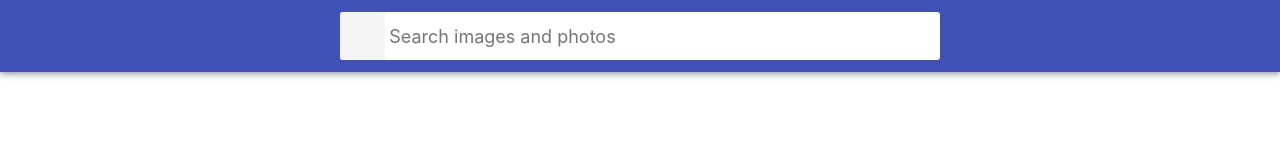
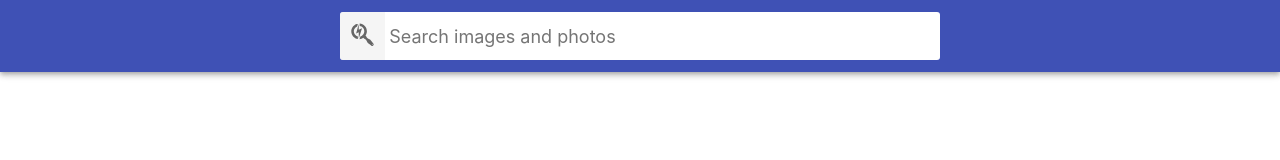
Before and after one commit to ViktorZvonar/goit-react-hw-03-image-finder, a React (Create React App) app: page / in a window 1280 px wide. Shown: the top 160 px of the page. Built offline with nearby package versions, Linux system fonts and the light colour scheme.

Commit message:
search glass done

```diff
--- a/package.json
+++ b/package.json
@@ -11,6 +11,7 @@
     "proptypes": "^1.1.0",
     "react": "^18.1.0",
     "react-dom": "^18.1.0",
+    "react-icons": "^4.7.1",
     "react-loader-spinner": "^5.3.4",
     "react-scripts": "5.0.1",
     "web-vitals": "^2.1.3"
--- a/src/components/Searchbar/Searchbar.jsx
+++ b/src/components/Searchbar/Searchbar.jsx
@@ -1,5 +1,6 @@
 import { Component } from 'react';
 import { PropTypes } from 'prop-types';
+import { FaSearchengin } from 'react-icons/fa';
 
 import css from './Searchbar.module.css';
 
@@ -34,7 +35,9 @@ class Searchbar extends Component {
       <header className={css.Searchbar}>
         <form className={css.SearchForm} onSubmit={handleSubmit}>
           <button type="submit" className={css.SearchFormButton}>
-            <span className={css.SearchFormButtonLabel}>Search</span>
+            <span className={css.SearchFormButtonLabel}>
+              <FaSearchengin style={{ width: 25, height: 25 }} />
+            </span>
           </button>
 
           <input
--- a/src/components/Searchbar/Searchbar.module.css
+++ b/src/components/Searchbar/Searchbar.module.css
@@ -46,7 +46,7 @@
   opacity: 1;
 }
 
-.SearchFormButtonLabel {
+/* .SearchFormButtonLabel {
   position: absolute;
   width: 1px;
   height: 1px;
@@ -56,7 +56,7 @@
   white-space: nowrap;
   clip-path: inset(50%);
   border: 0;
-}
+} */
 
 .SearchFormInput {
   display: inline-block;
```
Also changed, not shown: 1 other file (tests, documents, lock files or other folders).
